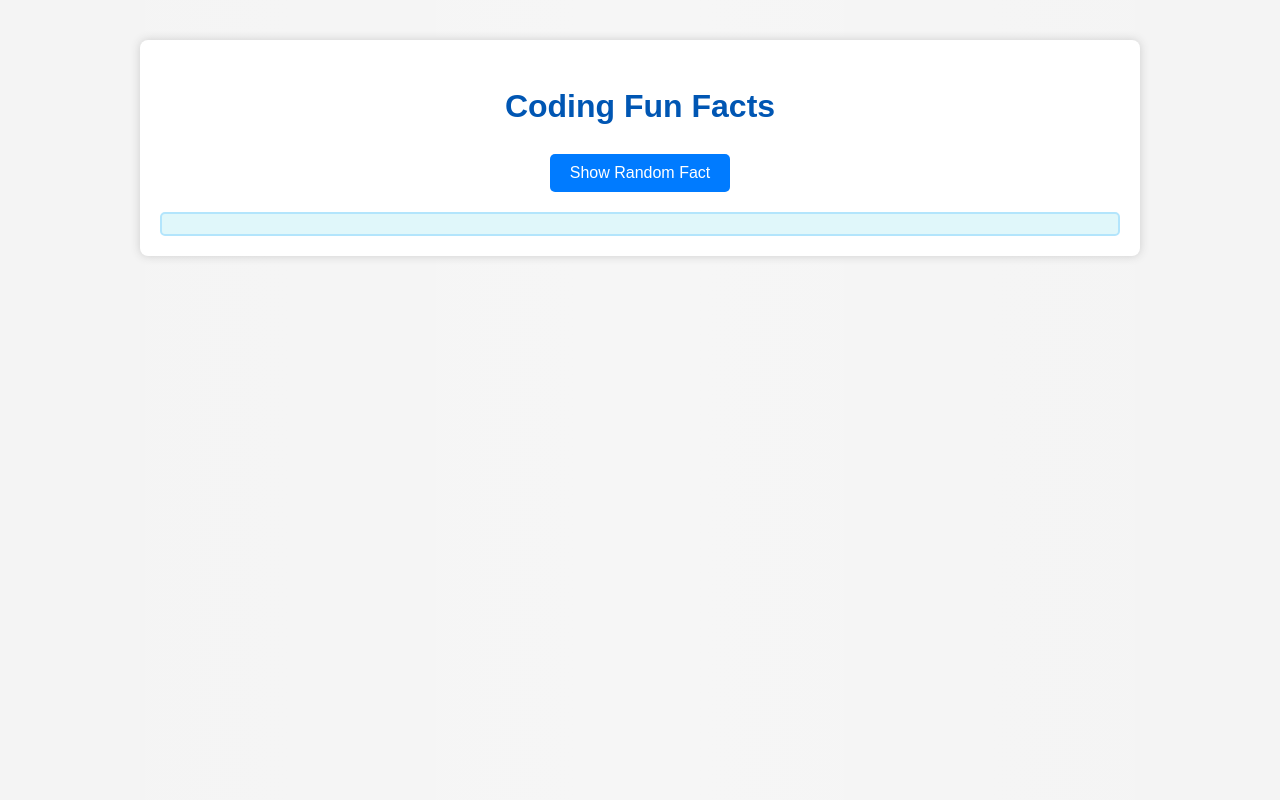
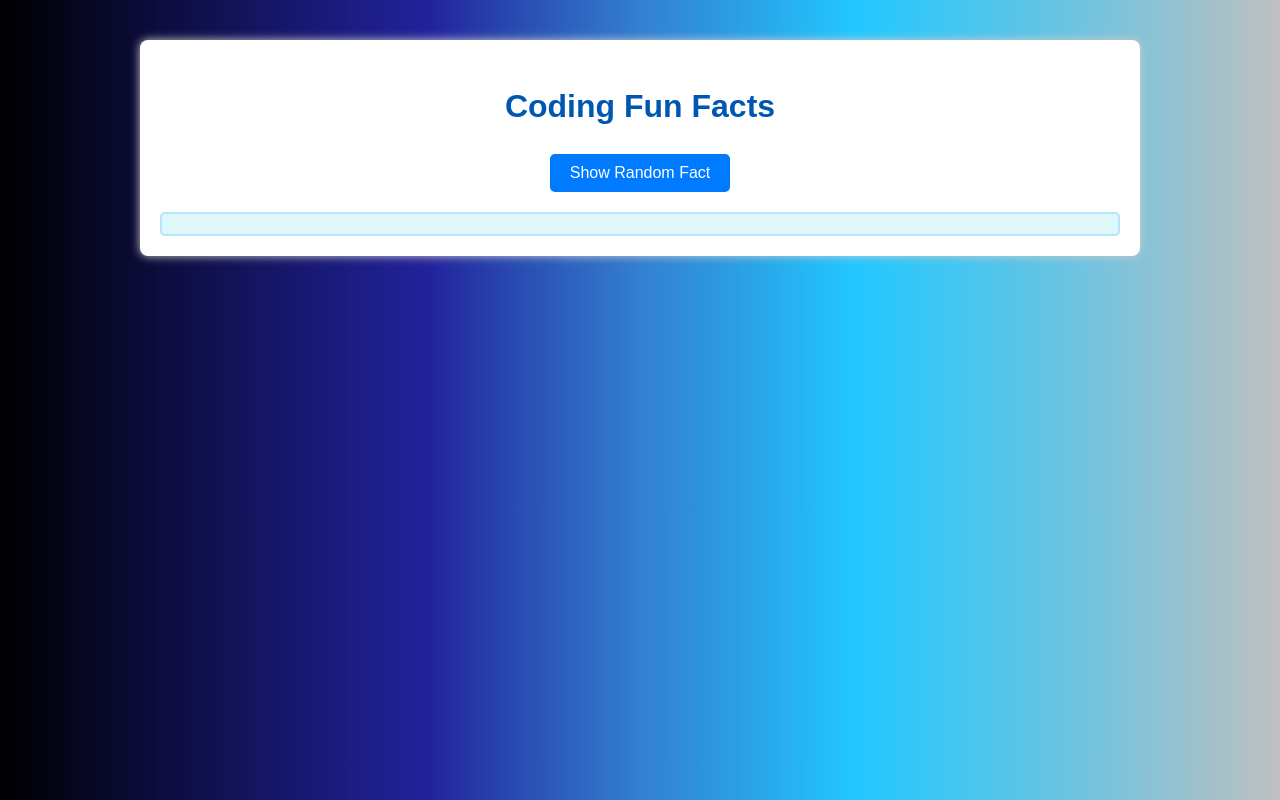
Before and after one commit to LiQuinChing/coding-fun-facts, a plain HTML site: page index.html in a window 1280 px wide. Drawn offline with Linux system fonts and the light colour scheme.

Commit message:
Update style.css

```diff
--- a/style.css
+++ b/style.css
@@ -2,11 +2,10 @@ body {
     font-family: Arial, sans-serif;
     line-height: 1.6;
     margin: 40px;
-    background-color: #f4f4f4;
-    color: #333;
-    overflow: hidden; /* Prevents scrolling due to background animation */
+    color: #fff; /* Ensures text is visible on a dark background */
+    background: linear-gradient(to right, #000000, #00008B, #00BFFF, #C0C0C0); /* Black to dark blue to neon blue to silver */
+    overflow: hidden; /* Optional: Prevents scrolling if the content is larger than the screen */
 }
-
 .container {
     width: 80%;
     margin: auto;
```
